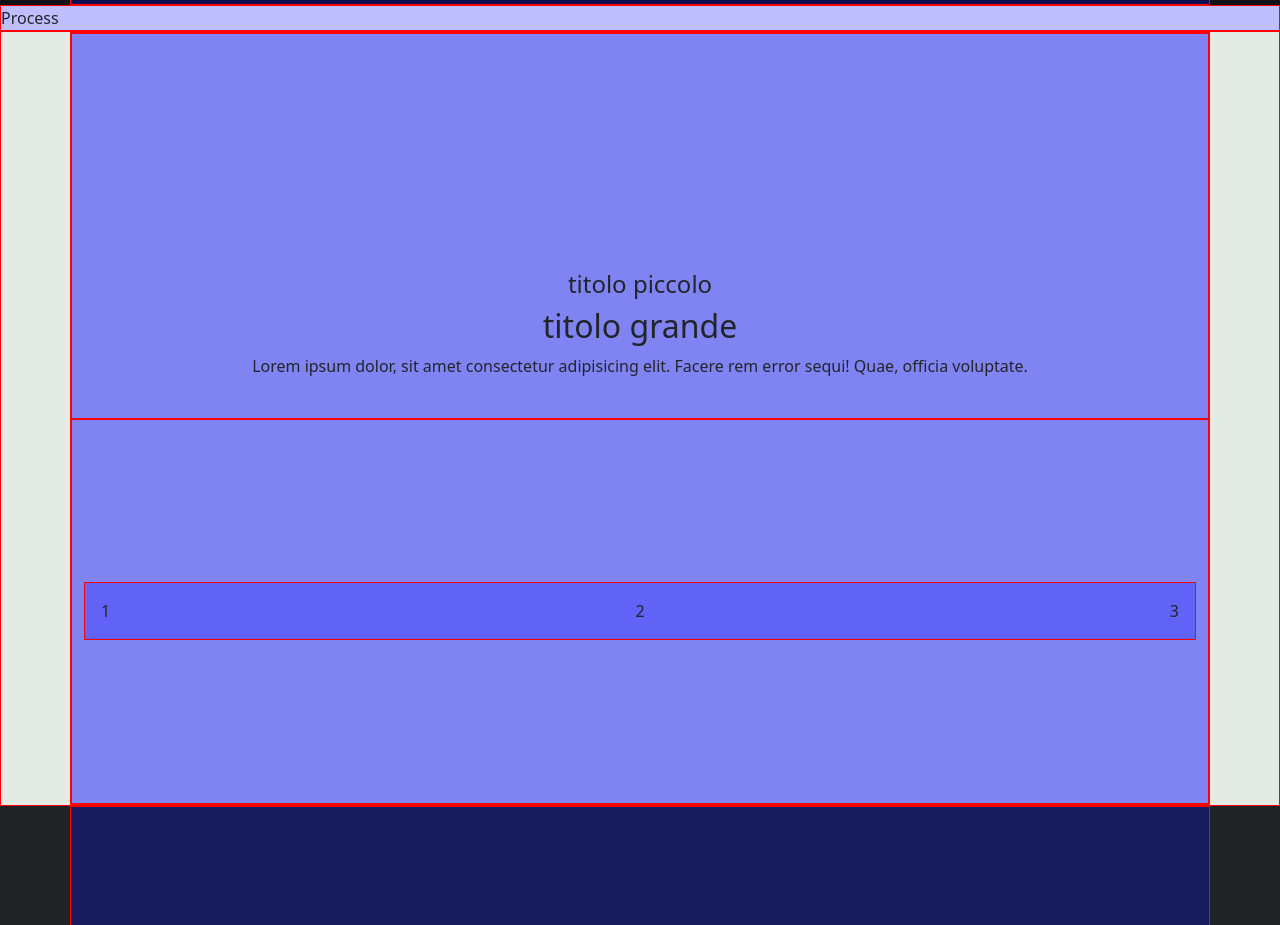
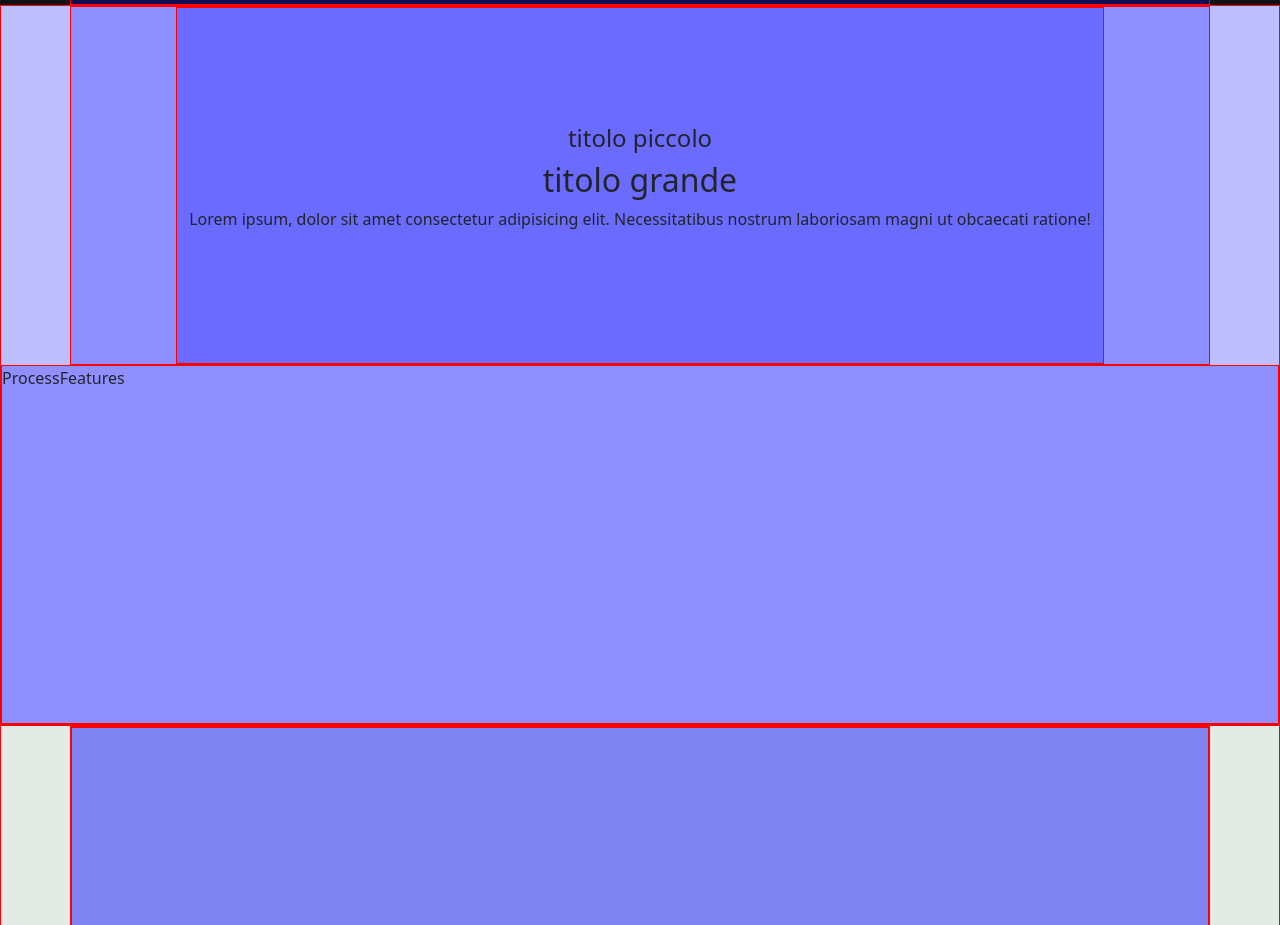
Before and after one commit to andreaa21/proj-html-vuejs, a Vue app: page / in a window 1280 px wide. Shown: the part 3580-4505 px from the top of the page. Built offline with nearby package versions, Linux system fonts and the light colour scheme.

Commit message:
[add] MainProcess markup and ProcessFeatures

```diff
--- a/src/components/MainProcess.vue
+++ b/src/components/MainProcess.vue
@@ -1,18 +1,45 @@
 <script>
+
+import ProcessFeatures from './ProcessFeatures.vue';
+
 export default {
-  name: 'MainProcess'
+  name: 'MainProcess',
+  components:{
+    ProcessFeatures
+  }
 }
 </script>
 
 
 <template>
-    <div class="debug">
-        Process
+    <div class="process debug">
+        <div class="container h-50 debug d-flex justify-content-center align-content-end">
+            <div class="row debug d-flex align-content-center">
+                <div class="col text-center">
+                    <div class="text-area">
+                        <h4>
+                            titolo piccolo
+                        </h4>
+                        <h2>
+                            titolo grande
+                        </h2>
+                        <p>
+                            Lorem ipsum, dolor sit amet consectetur adipisicing elit. Necessitatibus nostrum laboriosam magni ut obcaecati ratione!
+                        </p>
+                    </div>
+                </div>
+            </div>
+        </div>
+        <div class="process-features h-50 debug">
+            <ProcessFeatures />
+        </div>
     </div>
 </template>
 
 
 
 <style lang="scss" scoped>
-
+    .process{
+        height: 720px;
+    }
 </style>
--- /dev/null
+++ b/src/components/ProcessFeatures.vue
@@ -0,0 +1,18 @@
+<script>
+export default {
+    name: 'ProcessFeatures'
+}
+</script>
+
+
+<template>
+  <div>
+    ProcessFeatures
+  </div>
+</template>
+
+
+
+<style>
+
+</style>
```
